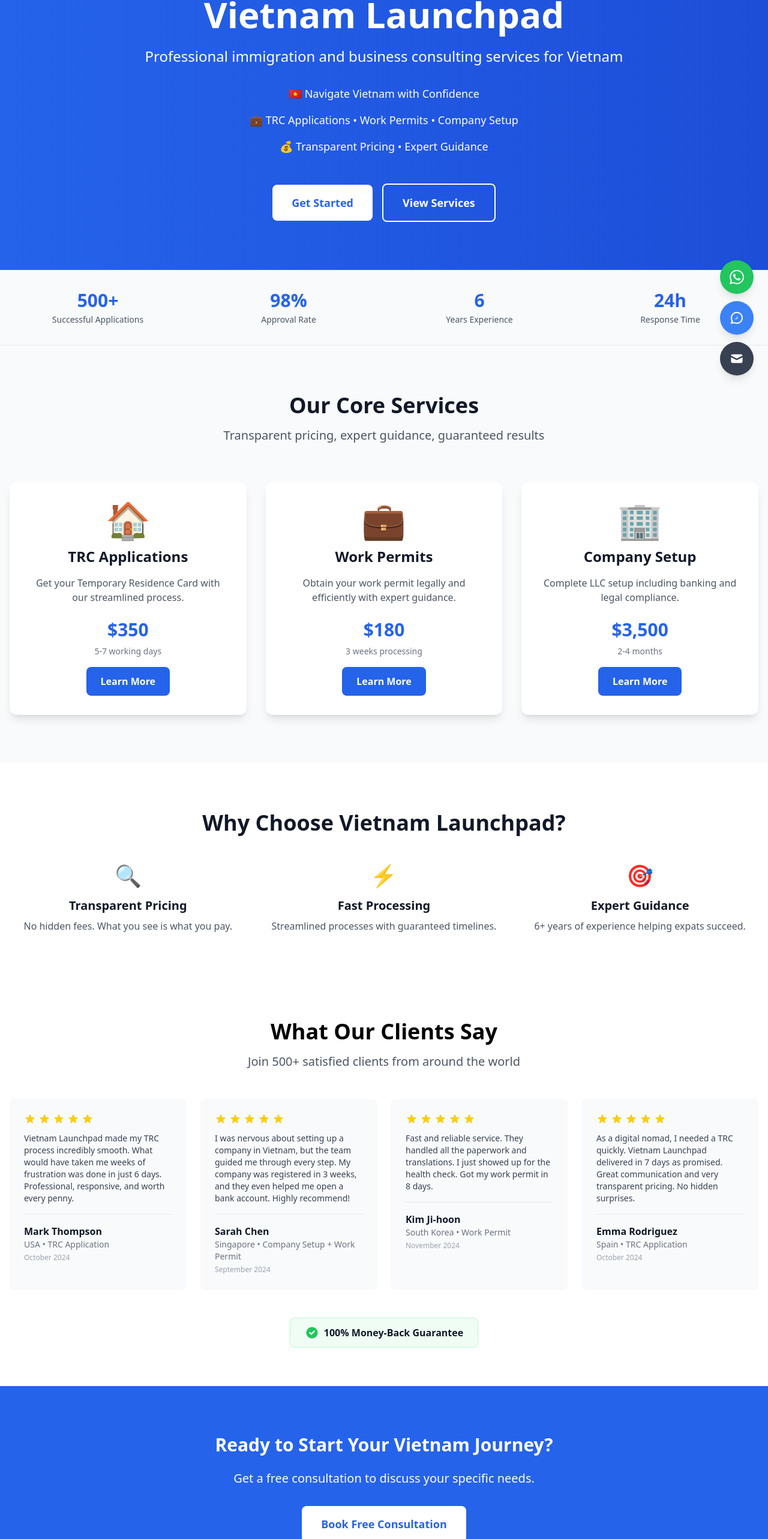
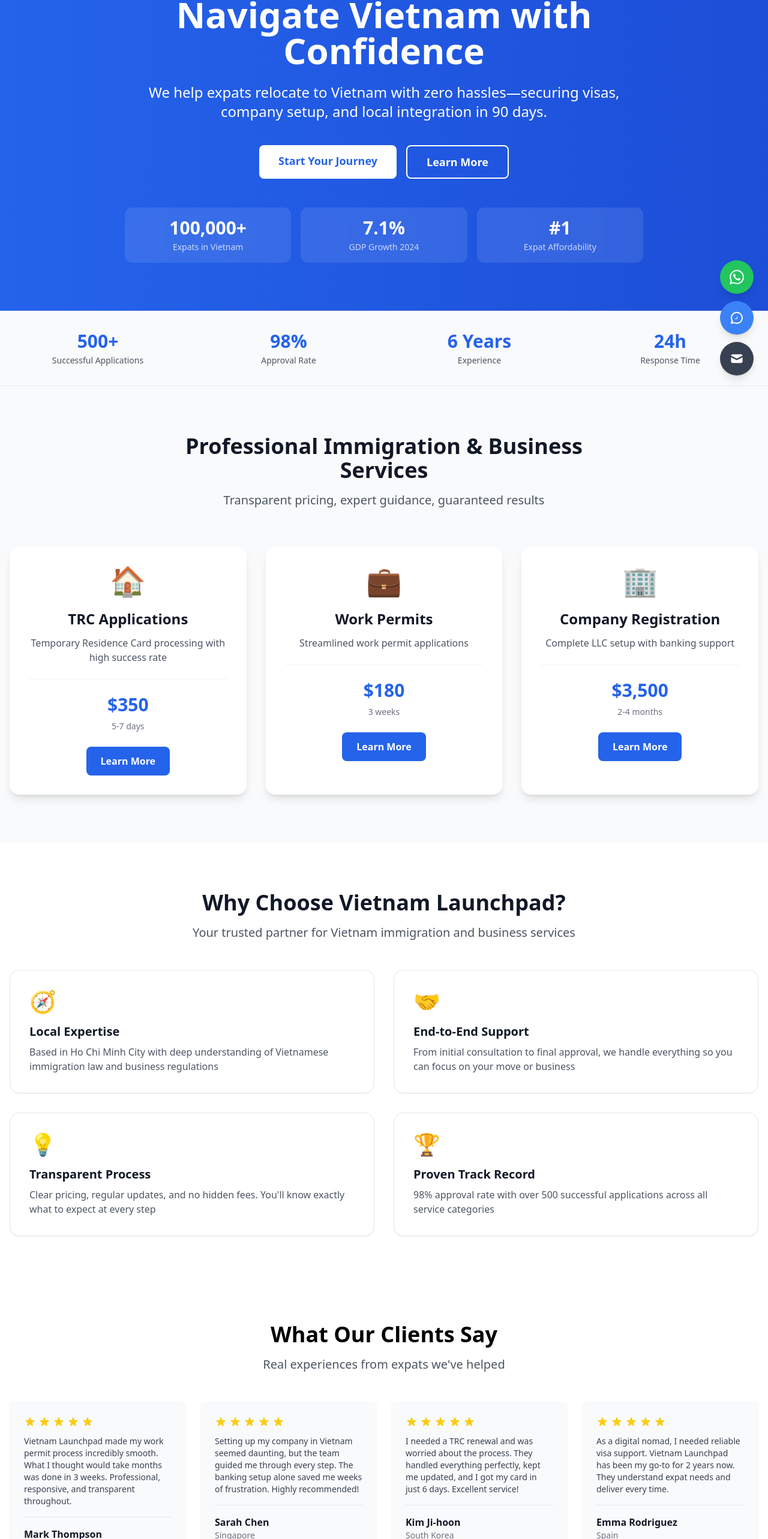
Before and after one commit to iamjosaguiar/vietnam-launchpad, a Next.js app: page / in a window 1280 px wide. Shown: the part 150-2716 px from the top of the page at 60% size. Built offline with nearby package versions, Linux system fonts and the light colour scheme; no server answers.

Commit message:
Localize homepage content

```diff
--- a/src/app/(site)/[locale]/page.tsx
+++ b/src/app/(site)/[locale]/page.tsx
@@ -1,140 +1,160 @@
+import Link from 'next/link';
+
+import Footer from '@/components/Footer';
 import Navigation from '@/components/Navigation';
-import Footer from '@/components/Footer';
+import TestimonialSection from '@/components/TestimonialSection';
 import TrustSignals from '@/components/TrustSignals';
-import TestimonialSection from '@/components/TestimonialSection';
+import { getTranslations } from 'next-intl/server';
 
-export default function HomePage() {
+const serviceCards = [
+  {
+    icon: '🏠',
+    key: 'trc'
+  },
+  {
+    icon: '💼',
+    key: 'workPermit'
+  },
+  {
+    icon: '🏢',
+    key: 'companySetup'
+  }
+] as const;
+
+const whyItems = [
+  { icon: '🧭', key: 'expertise' },
+  { icon: '🤝', key: 'support' },
+  { icon: '💡', key: 'transparency' },
+  { icon: '🏆', key: 'success' }
+] as const;
+
+export default async function HomePage() {
+  const t = await getTranslations('homepage');
+  const common = await getTranslations('common');
+
+  const stats = [
+    { value: t('stats.expats'), label: t('stats.expatLabel') },
+    { value: t('stats.growth'), label: t('stats.growthLabel') },
+    { value: t('stats.ranking'), label: t('stats.rankingLabel') }
+  ];
+
   return (
     <main className="min-h-screen">
       <Navigation />
 
-      {/* Hero Section */}
       <section className="bg-gradient-to-r from-primary-600 to-primary-700 text-white py-20">
-        <div className="container mx-auto px-4 text-center">
-          <h1 className="text-6xl font-bold mb-6">
-            Vietnam Launchpad
-          </h1>
-          <p className="text-2xl mb-8">
-            Professional immigration and business consulting services for Vietnam
-          </p>
-          <div className="space-y-4 mb-12">
-            <p className="text-lg">🇻🇳 Navigate Vietnam with Confidence</p>
-            <p className="text-lg">💼 TRC Applications • Work Permits • Company Setup</p>
-            <p className="text-lg">💰 Transparent Pricing • Expert Guidance</p>
+        <div className="container mx-auto px-4 text-center max-w-4xl">
+          <h1 className="text-4xl md:text-6xl font-bold mb-6">{t('hero.title')}</h1>
+          <p className="text-xl md:text-2xl mb-10">{t('hero.subtitle')}</p>
+
+          <div className="flex flex-col sm:flex-row justify-center gap-4 mb-12">
+            <Link
+              href="/contact"
+              className="bg-white text-primary-600 px-8 py-3 rounded-lg text-lg font-semibold hover:bg-gray-100 transition-colors"
+            >
+              {t('hero.cta')}
+            </Link>
+            <Link
+              href="/services"
+              className="border-2 border-white text-white px-8 py-3 rounded-lg text-lg font-semibold hover:bg-white hover:text-primary-600 transition-colors"
+            >
+              {t('hero.ctaSecondary')}
+            </Link>
           </div>
-          <div className="space-x-4">
-            <a
-              href="/contact"
-              className="bg-white text-primary-600 px-8 py-4 rounded-lg text-lg font-semibold hover:bg-gray-100 transition-colors inline-block"
-            >
-              Get Started
-            </a>
-            <a
-              href="/services"
-              className="border-2 border-white text-white px-8 py-4 rounded-lg text-lg font-semibold hover:bg-white hover:text-primary-600 transition-colors inline-block"
-            >
-              View Services
-            </a>
+
+          <div className="grid grid-cols-1 sm:grid-cols-3 gap-4">
+            {stats.map((stat) => (
+              <div key={stat.label} className="bg-white/10 backdrop-blur rounded-xl py-4 px-6">
+                <div className="text-3xl font-bold">{stat.value}</div>
+                <div className="text-sm opacity-75 mt-1">{stat.label}</div>
+              </div>
+            ))}
           </div>
         </div>
       </section>
 
-      {/* Trust Signals */}
       <TrustSignals />
 
-      {/* Services Preview */}
       <section className="py-20 bg-gray-50">
         <div className="container mx-auto px-4">
-          <div className="text-center mb-16">
-            <h2 className="text-4xl font-bold text-gray-900 mb-4">Our Core Services</h2>
-            <p className="text-xl text-gray-600">Transparent pricing, expert guidance, guaranteed results</p>
+          <div className="text-center max-w-2xl mx-auto mb-16">
+            <h2 className="text-3xl md:text-4xl font-bold text-gray-900 mb-4">{t('services.title')}</h2>
+            <p className="text-lg md:text-xl text-gray-600">{t('services.subtitle')}</p>
           </div>
 
           <div className="grid grid-cols-1 md:grid-cols-3 gap-8">
-            <div className="bg-white rounded-xl shadow-lg p-8 text-center hover:shadow-xl transition-shadow">
-              <div className="text-6xl mb-4">🏠</div>
-              <h3 className="text-2xl font-bold text-gray-900 mb-4">TRC Applications</h3>
-              <p className="text-gray-600 mb-6">Get your Temporary Residence Card with our streamlined process.</p>
-              <div className="text-3xl font-bold text-primary-600 mb-2">$350</div>
-              <div className="text-sm text-gray-500 mb-4">5-7 working days</div>
-              <a
+            {serviceCards.map((service) => (
+              <div
+                key={service.key}
+                className="bg-white rounded-2xl shadow-lg p-8 text-center hover:shadow-2xl transition-shadow"
+              >
+                <div className="text-5xl mb-6" aria-hidden="true">
+                  {service.icon}
+                </div>
+                <h3 className="text-2xl font-bold text-gray-900 mb-3">
+                  {t(`services.${service.key}.title`)}
+                </h3>
+                <p className="text-gray-600 mb-6">{t(`services.${service.key}.description`)}</p>
+
+                <div className="border-t border-gray-100 pt-6">
+                  <div className="text-3xl font-bold text-primary-600 mb-2">
+                    {t(`services.${service.key}.price`)}
+                  </div>
+                  <div className="text-sm text-gray-500 mb-6">{t(`services.${service.key}.duration`)}</div>
+                  <Link
                     href="/services"
                     className="bg-primary-600 text-white px-6 py-3 rounded-lg font-semibold hover:bg-primary-700 transition-colors inline-block"
                   >
-                Learn More
-              </a>
+                    {common('learnMore')}
+                  </Link>
                 </div>
-
-            <div className="bg-white rounded-xl shadow-lg p-8 text-center hover:shadow-xl transition-shadow">
-              <div className="text-6xl mb-4">💼</div>
-              <h3 className="text-2xl font-bold text-gray-900 mb-4">Work Permits</h3>
-              <p className="text-gray-600 mb-6">Obtain your work permit legally and efficiently with expert guidance.</p>
-              <div className="text-3xl font-bold text-primary-600 mb-2">$180</div>
-              <div className="text-sm text-gray-500 mb-4">3 weeks processing</div>
-              <a
-                href="/services"
-                className="bg-primary-600 text-white px-6 py-3 rounded-lg font-semibold hover:bg-primary-700 transition-colors inline-block"
-              >
-                Learn More
-              </a>
               </div>
-
-            <div className="bg-white rounded-xl shadow-lg p-8 text-center hover:shadow-xl transition-shadow">
-              <div className="text-6xl mb-4">🏢</div>
-              <h3 className="text-2xl font-bold text-gray-900 mb-4">Company Setup</h3>
-              <p className="text-gray-600 mb-6">Complete LLC setup including banking and legal compliance.</p>
-              <div className="text-3xl font-bold text-primary-600 mb-2">$3,500</div>
-              <div className="text-sm text-gray-500 mb-4">2-4 months</div>
-              <a
-                href="/services"
-                className="bg-primary-600 text-white px-6 py-3 rounded-lg font-semibold hover:bg-primary-700 transition-colors inline-block"
-              >
-                Learn More
-              </a>
-            </div>
+            ))}
           </div>
         </div>
       </section>
 
-      {/* Why Choose Us */}
       <section className="py-20 bg-white">
         <div className="container mx-auto px-4 text-center">
-          <h2 className="text-4xl font-bold text-gray-900 mb-12">Why Choose Vietnam Launchpad?</h2>
+          <div className="max-w-3xl mx-auto mb-12">
+            <h2 className="text-3xl md:text-4xl font-bold text-gray-900 mb-4">{t('whyChooseUs.title')}</h2>
+            <p className="text-lg md:text-xl text-gray-600">{t('whyChooseUs.subtitle')}</p>
+          </div>
 
-          <div className="grid grid-cols-1 md:grid-cols-3 gap-8">
-            <div>
-              <div className="text-4xl mb-4">🔍</div>
-              <h3 className="text-xl font-semibold text-gray-900 mb-2">Transparent Pricing</h3>
-              <p className="text-gray-600">No hidden fees. What you see is what you pay.</p>
+          <div className="grid grid-cols-1 md:grid-cols-2 gap-8">
+            {whyItems.map((item) => (
+              <div
+                key={item.key}
+                className="p-8 border border-gray-200 rounded-2xl text-left bg-white shadow-sm hover:shadow-lg transition-shadow"
+              >
+                <div className="text-4xl mb-4" aria-hidden="true">
+                  {item.icon}
                 </div>
-            <div>
-              <div className="text-4xl mb-4">⚡</div>
-              <h3 className="text-xl font-semibold text-gray-900 mb-2">Fast Processing</h3>
-              <p className="text-gray-600">Streamlined processes with guaranteed timelines.</p>
+                <h3 className="text-xl font-semibold text-gray-900 mb-2">
+                  {t(`whyChooseUs.${item.key}.title`)}
+                </h3>
+                <p className="text-gray-600">{t(`whyChooseUs.${item.key}.description`)}</p>
               </div>
-            <div>
-              <div className="text-4xl mb-4">🎯</div>
-              <h3 className="text-xl font-semibold text-gray-900 mb-2">Expert Guidance</h3>
-              <p className="text-gray-600">6+ years of experience helping expats succeed.</p>
-            </div>
+            ))}
           </div>
         </div>
       </section>
 
-      {/* Testimonials */}
       <TestimonialSection />
 
-      {/* CTA Section */}
       <section className="py-20 bg-primary-600 text-white">
-        <div className="container mx-auto px-4 text-center">
-          <h2 className="text-3xl font-bold mb-6">Ready to Start Your Vietnam Journey?</h2>
-          <p className="text-xl mb-8">Get a free consultation to discuss your specific needs.</p>
-          <a
+        <div className="container mx-auto px-4 text-center max-w-2xl">
+          <h2 className="text-3xl md:text-4xl font-bold mb-4">{t('cta.title')}</h2>
+          <p className="text-lg md:text-xl mb-8 text-white/90">{t('cta.subtitle')}</p>
+          <div className="flex flex-col items-center gap-3">
+            <Link
               href="/contact"
-            className="bg-white text-primary-600 px-8 py-4 rounded-lg text-lg font-semibold hover:bg-gray-100 transition-colors inline-block"
+              className="bg-white text-primary-600 px-8 py-3 rounded-lg text-lg font-semibold hover:bg-gray-100 transition-colors"
             >
-            Book Free Consultation
-          </a>
+              {t('cta.button')}
+            </Link>
+            <div className="text-sm text-white/80">{t('cta.note')}</div>
+          </div>
         </div>
       </section>
 
--- a/src/components/TestimonialSection.tsx
+++ b/src/components/TestimonialSection.tsx
@@ -1,45 +1,35 @@
-export default function TestimonialSection() {
-  const testimonials = [
-    {
-      name: 'Mark Thompson',
-      nationality: 'USA',
-      service: 'TRC Application',
-      rating: 5,
-      text: 'Vietnam Launchpad made my TRC process incredibly smooth. What would have taken me weeks of frustration was done in just 6 days. Professional, responsive, and worth every penny.',
-      date: 'October 2024'
-    },
-    {
-      name: 'Sarah Chen',
-      nationality: 'Singapore',
-      service: 'Company Setup + Work Permit',
-      rating: 5,
-      text: 'I was nervous about setting up a company in Vietnam, but the team guided me through every step. My company was registered in 3 weeks, and they even helped me open a bank account. Highly recommend!',
-      date: 'September 2024'
-    },
-    {
-      name: 'Kim Ji-hoon',
-      nationality: 'South Korea',
-      service: 'Work Permit',
-      rating: 5,
-      text: 'Fast and reliable service. They handled all the paperwork and translations. I just showed up for the health check. Got my work permit in 8 days.',
-      date: 'November 2024'
-    },
-    {
-      name: 'Emma Rodriguez',
-      nationality: 'Spain',
-      service: 'TRC Application',
-      rating: 5,
-      text: 'As a digital nomad, I needed a TRC quickly. Vietnam Launchpad delivered in 7 days as promised. Great communication and very transparent pricing. No hidden surprises.',
-      date: 'October 2024'
-    }
-  ];
+import { getTranslations } from 'next-intl/server';
+
+const testimonialKeys = [
+  'markThompson',
+  'sarahChen',
+  'kimJihoon',
+  'emmaRodriguez'
+] as const;
+
+const ratings = {
+  markThompson: 5,
+  sarahChen: 5,
+  kimJihoon: 5,
+  emmaRodriguez: 5
+} as const;
+
+export default async function TestimonialSection() {
+  const t = await getTranslations('homepage.testimonials');
+
+  const testimonials = testimonialKeys.map((key) => ({
+    name: t(`${key}.name`),
+    location: t(`${key}.location`),
+    text: t(`${key}.text`),
+    rating: ratings[key]
+  }));
 
   return (
     <section className="py-16 bg-white">
       <div className="container mx-auto px-4">
         <div className="text-center mb-12">
-          <h2 className="text-3xl md:text-4xl font-bold mb-4">What Our Clients Say</h2>
-          <p className="text-xl text-gray-600">Join 500+ satisfied clients from around the world</p>
+          <h2 className="text-3xl md:text-4xl font-bold mb-4">{t('title')}</h2>
+          <p className="text-xl text-gray-600">{t('subtitle')}</p>
         </div>
 
         <div className="grid md:grid-cols-2 lg:grid-cols-4 gap-6">
@@ -57,20 +47,10 @@
 
               <div className="border-t border-gray-200 pt-4">
                 <div className="font-semibold text-gray-900">{testimonial.name}</div>
-                <div className="text-sm text-gray-500">{testimonial.nationality} • {testimonial.service}</div>
-                <div className="text-xs text-gray-400 mt-1">{testimonial.date}</div>
+                <div className="text-sm text-gray-500">{testimonial.location}</div>
               </div>
             </div>
           ))}
-        </div>
-
-        <div className="mt-12 text-center">
-          <div className="inline-flex items-center gap-2 bg-green-50 border border-green-200 px-6 py-3 rounded-lg">
-            <svg className="w-6 h-6 text-green-500" fill="currentColor" viewBox="0 0 20 20">
-              <path fillRule="evenodd" d="M10 18a8 8 0 100-16 8 8 0 000 16zm3.707-9.293a1 1 0 00-1.414-1.414L9 10.586 7.707 9.293a1 1 0 00-1.414 1.414l2 2a1 1 0 001.414 0l4-4z" clipRule="evenodd" />
-            </svg>
-            <span className="font-semibold text-gray-900">100% Money-Back Guarantee</span>
-          </div>
         </div>
       </div>
     </section>
--- a/src/components/TrustSignals.tsx
+++ b/src/components/TrustSignals.tsx
@@ -1,24 +1,25 @@
-export default function TrustSignals() {
+import { getTranslations } from 'next-intl/server';
+
+export default async function TrustSignals() {
+  const t = await getTranslations('homepage.trustSignals');
+
+  const signals = [
+    { value: t('applications'), label: t('applicationsLabel') },
+    { value: t('approvalRate'), label: t('approvalRateLabel') },
+    { value: t('experience'), label: t('experienceLabel') },
+    { value: t('responseTime'), label: t('responseTimeLabel') }
+  ];
+
   return (
     <section className="py-8 bg-gray-50 border-y border-gray-200">
       <div className="container mx-auto px-4">
         <div className="grid grid-cols-2 md:grid-cols-4 gap-6 text-center">
-          <div className="flex flex-col items-center">
-            <div className="text-3xl font-bold text-primary-600 mb-1">500+</div>
-            <div className="text-sm text-gray-600">Successful Applications</div>
-          </div>
-          <div className="flex flex-col items-center">
-            <div className="text-3xl font-bold text-primary-600 mb-1">98%</div>
-            <div className="text-sm text-gray-600">Approval Rate</div>
-          </div>
-          <div className="flex flex-col items-center">
-            <div className="text-3xl font-bold text-primary-600 mb-1">6</div>
-            <div className="text-sm text-gray-600">Years Experience</div>
-          </div>
-          <div className="flex flex-col items-center">
-            <div className="text-3xl font-bold text-primary-600 mb-1">24h</div>
-            <div className="text-sm text-gray-600">Response Time</div>
-          </div>
+          {signals.map((signal) => (
+            <div key={signal.label} className="flex flex-col items-center">
+              <div className="text-3xl font-bold text-primary-600 mb-1">{signal.value}</div>
+              <div className="text-sm text-gray-600">{signal.label}</div>
+            </div>
+          ))}
         </div>
       </div>
     </section>
```
Lines whose indentation alone changed are shown as unchanged.
